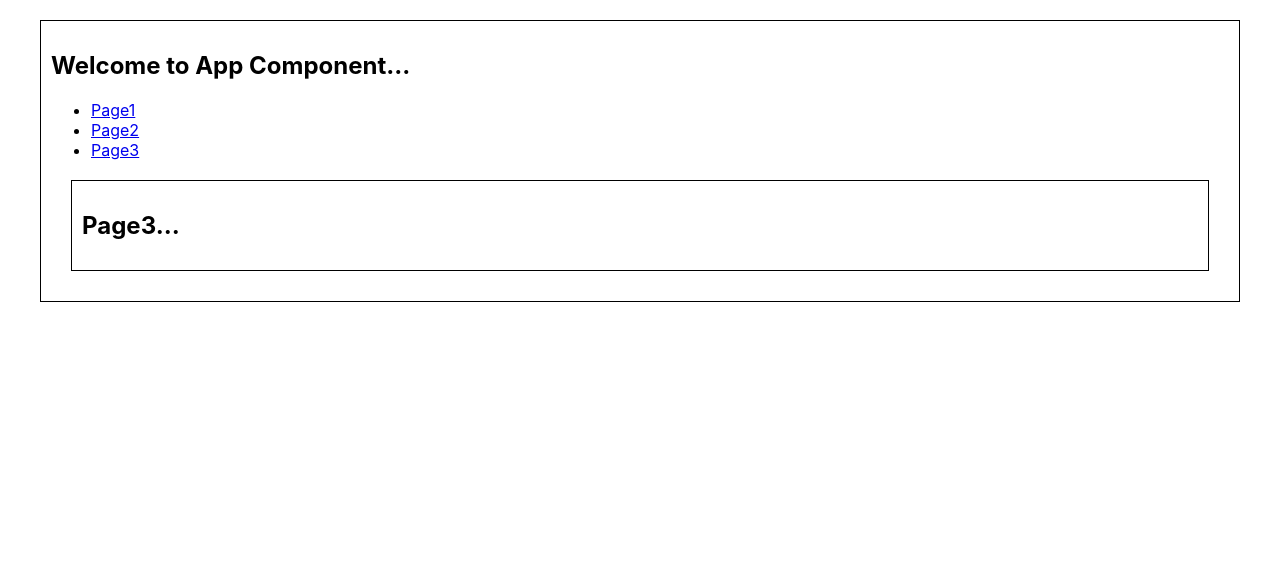
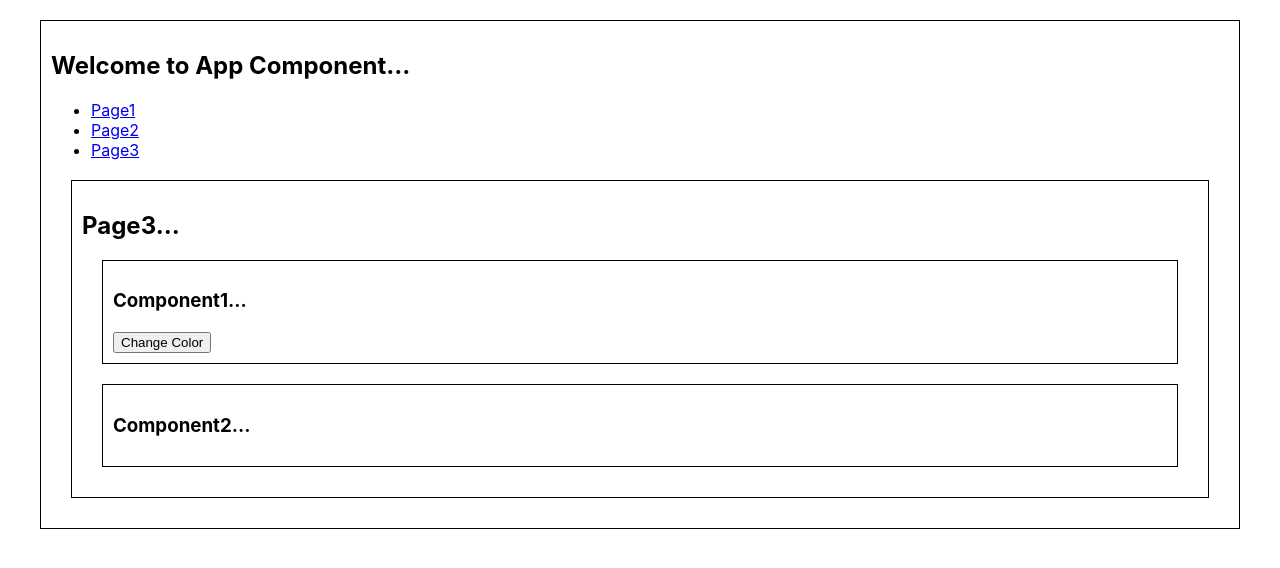
Before and after one commit to RahafSalah/second-react-app, a React (Create React App) app: page /page3 in a window 1280 px wide. Shown: the top 568 px of the page. Built offline with nearby package versions, Linux system fonts and the light colour scheme.

Commit message:
2nd commit

```diff
--- a/src/Page1.js
+++ b/src/Page1.js
@@ -1,34 +1,24 @@
 import React from "react";
 class Page1 extends React.Component {
-  constructor(props) {
-    super(props);
-    this.component2 = React.createRef();
-  }
-
-  changeColor = () => {
-    this.component2.current.changeColor();
-  };
   render() {
     return (
       <div>
         <h2>Page1...</h2>
-        <Component1 onColorChange={this.changeColor}></Component1>
-        <Component2 ref={this.component2}></Component2>
+        <Component1 onColorChange={() => this.colorChange()}></Component1>
+        <Component2
+          setColorChange={(change) => (this.colorChange = change)}
+        ></Component2>
       </div>
     );
   }
 }
 
 class Component1 extends React.Component {
-  changeColor = () => {
-    this.props.onColorChange();
-  };
-
   render() {
     return (
       <div>
         <h3>Component1...</h3>
-        <button onClick={this.changeColor}>Change Color</button>
+        <button onClick={this.props.onColorChange}>Change Color</button>
       </div>
     );
   }
@@ -40,11 +30,13 @@ class Component2 extends React.Component {
     this.state = {
       color: "",
     };
+    this.changeColor = this.changeColor.bind(this);
+    this.props.setColorChange(this.changeColor);
   }
 
-  changeColor = () => {
+  changeColor() {
     this.setState({ color: "blue" });
-  };
+  }
 
   render() {
     return (
--- a/src/Page2.js
+++ b/src/Page2.js
@@ -1,40 +1,36 @@
-import React, { useState, useContext } from "react";
+import React, { useState } from "react";
 
-const page2Context = React.createContext();
 function Page2() {
-  const [color, changeColor] = useState();
-
+  let changeColor = null;
   return (
     <div>
       <h2>Page2...</h2>
-      <page2Context.Provider
-        value={{ data: color, onChangeColor: changeColor }}
-      >
-        <Component1></Component1>
-        <Component2></Component2>
-      </page2Context.Provider>
+      <Component1 onColorChange={() => changeColor()}></Component1>
+      <Component2
+        setColorChange={(change) => (changeColor = change)}
+      ></Component2>
     </div>
   );
 }
 
-function Component1() {
-  let context = useContext(page2Context);
-  function changeColor() {
-    context.onChangeColor("blue");
-  }
-
+function Component1(props) {
   return (
     <div>
       <h3>Component1...</h3>
-      <button onClick={changeColor}>Change Color</button>
+      <button onClick={props.onColorChange}>Change Color</button>
     </div>
   );
 }
 
-function Component2() {
-  let context = useContext(page2Context);
+function Component2(props) {
+  const [color, setColor] = useState();
+  props.setColorChange(changeColor);
+  function changeColor() {
+    setColor("blue");
+  }
+
   return (
-    <div style={{ backgroundColor: context.data }}>
+    <div style={{ backgroundColor: color }}>
       <h3>Component2...</h3>
     </div>
   );
--- a/src/Page3.js
+++ b/src/Page3.js
@@ -1,11 +1,62 @@
 import React from "react";
+import { createStore } from "redux";
+import { Provider } from "react-redux";
+
+const page3Data = {
+  color: "",
+};
+
+const reducer = (state = page3Data, action) => {
+  switch (action.type) {
+    case "CHANGE_COLOR":
+      return { ...state, color: "blue" };
+    default:
+      return state;
+  }
+};
+
+const store = createStore(reducer);
+
+store.subscribe(function () {
+  if (store.getState().color === "blue") {
+    const div = document.getElementById("component2");
+    div.style.background = "blue";
+  }
+});
 
 function Page3() {
   return (
     <div>
       <h2>Page3...</h2>
+      <Provider store={store}>
+        <Component1></Component1>
+        <Component2></Component2>
+      </Provider>
     </div>
   );
 }
 
+function Component1(props) {
+  function changeColor() {
+    const changeColorAction = {
+      type: "CHANGE_COLOR",
+    };
+    store.dispatch(changeColorAction);
+  }
+
+  return (
+    <div>
+      <h3>Component1...</h3>
+      <button onClick={changeColor}>Change Color</button>
+    </div>
+  );
+}
+
+function Component2(props) {
+  return (
+    <div id="component2">
+      <h3>Component2...</h3>
+    </div>
+  );
+}
 export default Page3;
```
